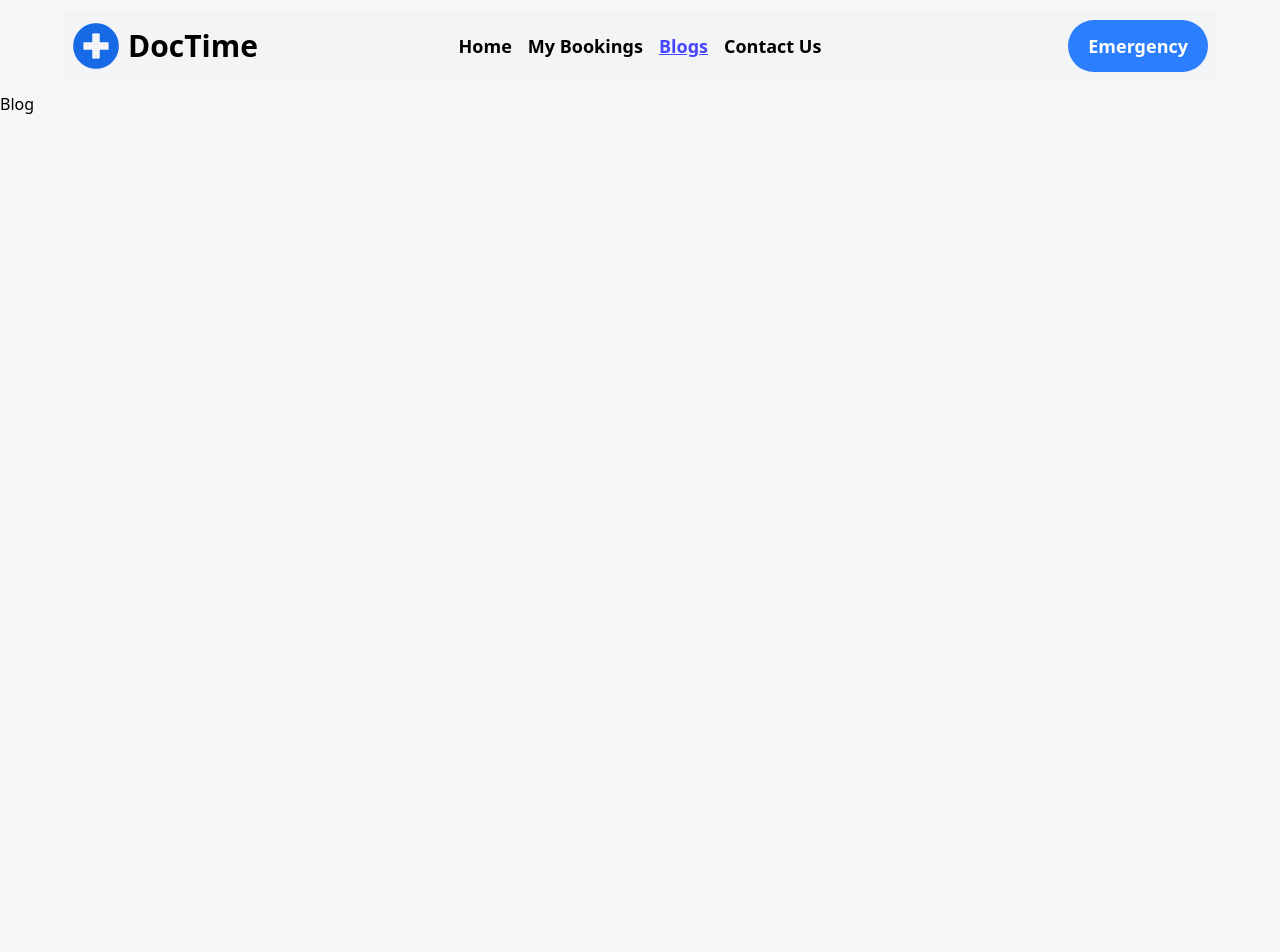
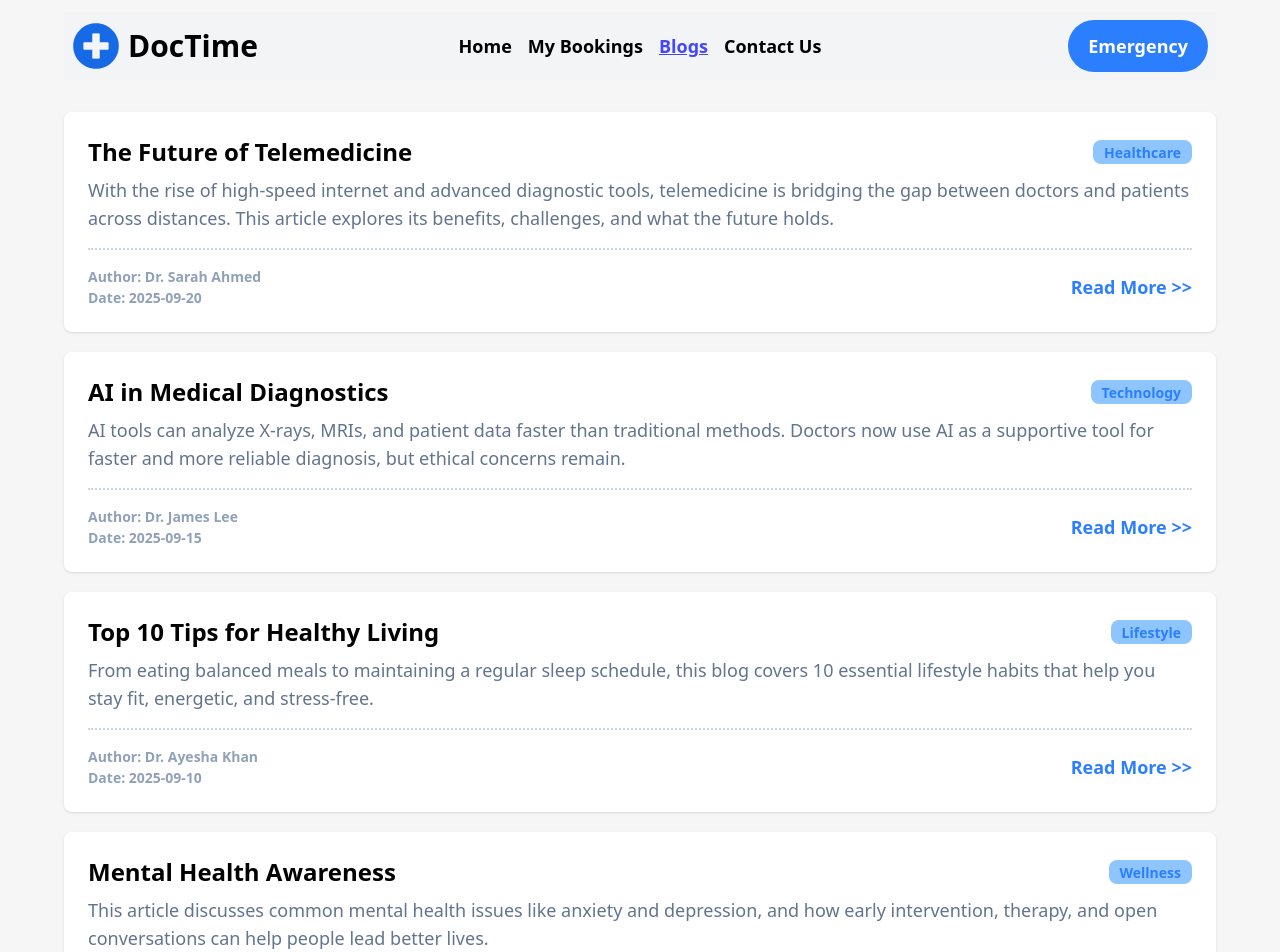
Before and after one commit to FahadAlHossain/doctime, a React (Vite) app: page /blogs in a window 1280 px wide. Shown: the top 952 px of the page. Built offline with nearby package versions, Linux system fonts and the light colour scheme.

Commit message:
Notification toast added blog updated

```diff
--- a/package.json
+++ b/package.json
@@ -15,6 +15,7 @@
     "react-countup": "^6.5.3",
     "react-dom": "^19.1.1",
     "react-router": "^7.9.1",
+    "react-toastify": "^11.0.5",
     "recharts": "^3.2.1",
     "tailwindcss": "^4.1.13"
   },
--- /dev/null
+++ b/public/blog.json
@@ -0,0 +1,47 @@
+[
+  {
+    "id": 1,
+    "title": "The Future of Telemedicine",
+    "author": "Dr. Sarah Ahmed",
+    "date": "2025-09-20",
+    "category": "Healthcare",
+    "excerpt": "Telemedicine is rapidly transforming healthcare by making medical services more accessible...",
+    "content": "With the rise of high-speed internet and advanced diagnostic tools, telemedicine is bridging the gap between doctors and patients across distances. This article explores its benefits, challenges, and what the future holds."
+  },
+  {
+    "id": 2,
+    "title": "AI in Medical Diagnostics",
+    "author": "Dr. James Lee",
+    "date": "2025-09-15",
+    "category": "Technology",
+    "excerpt": "Artificial Intelligence is being integrated into healthcare to improve diagnostics accuracy...",
+    "content": "AI tools can analyze X-rays, MRIs, and patient data faster than traditional methods. Doctors now use AI as a supportive tool for faster and more reliable diagnosis, but ethical concerns remain."
+  },
+  {
+    "id": 3,
+    "title": "Top 10 Tips for Healthy Living",
+    "author": "Dr. Ayesha Khan",
+    "date": "2025-09-10",
+    "category": "Lifestyle",
+    "excerpt": "Simple daily habits can have a big impact on your long-term health and well-being...",
+    "content": "From eating balanced meals to maintaining a regular sleep schedule, this blog covers 10 essential lifestyle habits that help you stay fit, energetic, and stress-free."
+  },
+  {
+    "id": 4,
+    "title": "Mental Health Awareness",
+    "author": "Dr. Michael Brown",
+    "date": "2025-09-05",
+    "category": "Wellness",
+    "excerpt": "Mental health is just as important as physical health, but often overlooked...",
+    "content": "This article discusses common mental health issues like anxiety and depression, and how early intervention, therapy, and open conversations can help people lead better lives."
+  },
+  {
+    "id": 5,
+    "title": "Nutrition Facts You Didn’t Know",
+    "author": "Dr. Priya Mehta",
+    "date": "2025-09-01",
+    "category": "Nutrition",
+    "excerpt": "Did you know that some so-called 'healthy' foods might not be as good for you?...",
+    "content": "We break down common nutrition myths, explain hidden sugars, and share scientifically backed facts about food choices to help you eat smarter."
+  }
+]
--- a/src/App.jsx
+++ b/src/App.jsx
@@ -9,9 +9,11 @@ import Root from "./components/Root/Root";
 import Home from "./components/Home/Home";
 import Booking from "./components/Booking/Booking";
 import Blog from "./components/Blog/Blog";
-import { doctorDetailsLoader, doctorLoader } from "./utilis/loadData";
+import { blogData, doctorDetailsLoader, doctorLoader } from "./utilis/loadData";
 import DoctorDetails from "./components/DoctorDetails/DoctorDetails";
 import Error from "./components/Error/Error";
+import { ToastContainer } from "react-toastify";
+import "react-toastify/dist/ReactToastify.css";
 
 const App = () => {
   const router = createBrowserRouter(
@@ -22,14 +24,20 @@ const App = () => {
           path="doctor/:regNo"
           Component={DoctorDetails}
           loader={doctorDetailsLoader}
+          errorElement={<Error />}
         ></Route>
         <Route path="booking" Component={Booking}></Route>
-        <Route path="blogs" Component={Blog}></Route>
-        <Route path="*" element={<Error/>}></Route>
+        <Route path="blogs" Component={Blog} loader={blogData}></Route>
+        <Route path="*" element={<Error />}></Route>
       </Route>
     )
   );
-  return <RouterProvider router={router}></RouterProvider>;
+  return (
+    <>
+      <RouterProvider router={router}></RouterProvider>
+      <ToastContainer position="top-right" autoClose={2000} />
+    </>
+  );
 };
 
 export default App;
--- a/src/components/Blog/Blog.jsx
+++ b/src/components/Blog/Blog.jsx
@@ -1,11 +1,38 @@
-import React from 'react'
+import React from "react";
+import { useLoaderData } from "react-router";
 
 const Blog = () => {
+  const blogs = useLoaderData();
   return (
-    <div className='text-black h-screen'>
-      Blog
+    <div className="text-black">
+      {blogs.map((blog) => (
+        <div
+          key={blog.id}
+          className="card bg-white w-[90%] mx-auto shadow-sm my-5"
+        >
+          <div className="card-body">
+            <div className="md:flex grid gap-2 justify-between items-center">
+              <h2 className="card-title text-2xl">{blog.title}</h2>
+              <div className="badge badge-soft badge-info bg-blue-300 border-0 text-blue-500 font-semibold">
+                {blog.category}
+              </div>
+            </div>
+            <p className="text-lg text-slate-500">{blog.content}</p>
+            <div className="border-b-2 border-slate-300 my-2 border-dotted"></div>
+            <div className="md:flex grid gap-2 justify-between items-center">
+              <div className="font-semibold text-slate-400">
+                <p>Author: {blog.author}</p>
+                <p>Date: {blog.date}</p>
+              </div>
+              <div>
+                <button className="md:text-lg text-sm font-bold cursor-pointer text-blue-500">{`Read More >>`}</button>
+              </div>
+            </div>
+          </div>
+        </div>
+      ))}
     </div>
-  )
-}
+  );
+};
 
-export default Blog
+export default Blog;
--- a/src/components/Booking/Booking.jsx
+++ b/src/components/Booking/Booking.jsx
@@ -35,9 +35,9 @@ const Booking = () => {
   }));
 
   return (
-    <div className="text-black h-screen">
+    <div className="text-black">
       {bookings.length === 0 ? (
-        <div className="bg-white lg:container md:w-[90%] w-[90%] mx-auto p-8 rounded-3xl shadow-sm my-5">
+        <div className="bg-white w-[90%] mx-auto p-8 rounded-3xl shadow-sm my-5">
           <h1 className="text-5xl font-bold text-center">No bookings yet</h1>
           <p className="text-center font-semibold text-lg text-slate-500 my-3">
             Get Your Appointments now
@@ -45,7 +45,7 @@ const Booking = () => {
         </div>
       ) : (
         <div>
-          <div className="text-center w-[90%] mx-auto">
+          <div className="text-center w-[80%] mx-auto">
             <h1 className="lg:text-4xl md:text-3xl text-2xl font-bold mt-8">
               My Today Appointments
             </h1>
@@ -55,7 +55,7 @@ const Booking = () => {
             </p>
           </div>
 
-          <div className="bg-white lg:container md:w-[90%] w-[90%] mx-auto p-8 rounded-3xl shadow-sm my-5">
+          <div className="bg-white w-[90%] mx-auto p-8 rounded-3xl shadow-sm my-5">
             <h2 className="text-xl font-bold mb-4">Consultation Fees</h2>
             <ResponsiveContainer width="100%" height={300}>
               <BarChart
@@ -84,7 +84,7 @@ const Booking = () => {
           {bookings.map((doc) => (
             <div
               key={doc.regNo}
-              className="bg-white h-fit lg:container md:w-[90%] w-[90%] py-6 mx-auto my-10 rounded-3xl shadow-sm"
+              className="bg-white h-fit w-[90%] py-6 mx-auto my-10 rounded-3xl shadow-sm"
             >
               <div className="flex items-center justify-between w-[80%] mx-auto">
                 <div className="mb-2">
--- a/src/components/DoctorDetails/DoctorDetails.jsx
+++ b/src/components/DoctorDetails/DoctorDetails.jsx
@@ -10,8 +10,8 @@ const DoctorDetails = () => {
 
   const handleBooking = () => {
     addBooking(doctor);
-    alert(`${doctor.name} added`);
   };
+
   return (
     <div className="text-black">
       <div className="w-[90%] mx-auto h-64 bg-white rounded-3xl my-8 flex items-center justify-center shadow-sm">
--- a/src/components/Error/Error.jsx
+++ b/src/components/Error/Error.jsx
@@ -1,21 +1,20 @@
 import React from "react";
-import { useRouteError, Link } from "react-router";
+import { useRouteError, Link} from "react-router";
 
 const ErrorPage = () => {
   const error = useRouteError();
   console.error(error);
 
-  // Ensure we get a readable message
   const errorMessage =
     error?.statusText ||
     error?.message ||
     (typeof error === "string" ? error : "Page not found");
 
   return (
-    <div className="h-screen flex flex-col items-center justify-center text-center">
+    <div className="flex flex-col items-center justify-center text-center">
       <h1 className="text-6xl font-bold text-red-500 mb-4">404</h1>
       <p className="text-lg text-gray-600 mb-3">
-        {String(errorMessage)} {/* ✅ force convert to string */}
+        {String(errorMessage)}
       </p>
       <Link
         to="/"
--- a/src/context/BookingContext.jsx
+++ b/src/context/BookingContext.jsx
@@ -1,23 +1,50 @@
 import { createContext, useState } from "react";
+import { toast } from "react-toastify";
 
 export const BookingContext = createContext();
 
-export const BookingProvider = ({children}) => {
+export const BookingProvider = ({ children }) => {
   const [bookings, setBookings] = useState([]);
 
   const addBooking = (doctor) => {
-        setBookings(prev => (
-            prev.find(d => d.regNo === doctor.regNo) ? prev : [...prev, doctor]
-        ))
+    setBookings((prev) => {
+      const exists = prev.find((d) => d.regNo === doctor.regNo);
+
+      if (exists) {
+        if (!toast.isActive(doctor.regNo)) {
+          toast.error(`${doctor.name} is already booked`, {
+            toastId: doctor.regNo,
+            position: "top-right",
+          });
         }
+        return prev;
+      }
+
+      if (!toast.isActive(doctor.regNo)) {
+        toast.success(`${doctor.name} booked successfully`, {
+          toastId: doctor.regNo,
+          position: "top-right",
+        });
+      }
+      return [...prev, doctor];
+    });
+  };
+
   const cancelBooking = (regNo) => {
-        setBookings(prev => (
-            prev.filter(d => d.regNo !== regNo)
-        ))
+    const removedDoctor = bookings.find((d) => d.regNo === regNo);
+
+    setBookings((prev) => prev.filter((d) => d.regNo !== regNo));
+
+    if (removedDoctor) {
+      toast.error(`${removedDoctor.name}'s appointment canceled`, {
+        position: "top-right",
+      });
     }
+  };
+
   return (
-        <BookingContext.Provider value={{bookings, addBooking, cancelBooking}}>
+    <BookingContext.Provider value={{ bookings, addBooking, cancelBooking }}>
       {children}
     </BookingContext.Provider>
-    )
-}
+  );
+};
--- a/src/utilis/loadData.js
+++ b/src/utilis/loadData.js
@@ -20,3 +20,11 @@ export const doctorDetailsLoader = async ({params}) => {
     }
     return doctor;
 }
+
+export const blogData = async () => {
+    const res = await fetch('/blog.json')
+    if(!res.ok){
+        throw Error("Blogs not Found!")
+    }
+    return res.json();
+}
```
Also changed, not shown: 1 other file (tests, documents, lock files or other folders). Lines whose indentation alone changed are shown as unchanged.
